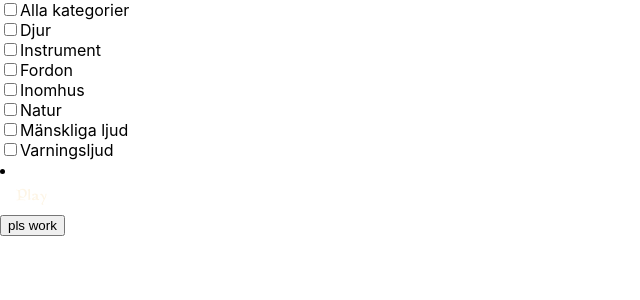
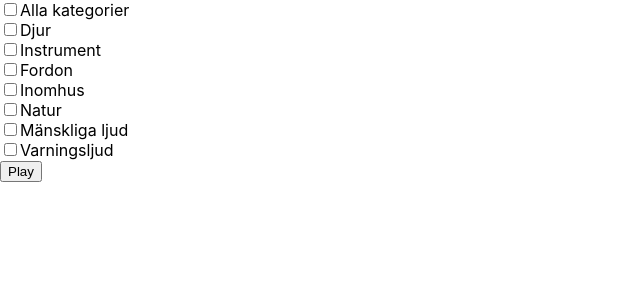
Before and after one commit to Adenholm/SysterLegLog, a React (Create React App) app: page /GuessGame in a window 1280 px wide. Shown: the top 300 px of the page, without its empty margins (0-640 px from the left). Built offline with nearby package versions, Linux system fonts and the light colour scheme.

Commit message:
made function that joins together categories and states as an array of objects

```diff
--- a/src/Components/pages/GuessPage.js
+++ b/src/Components/pages/GuessPage.js
@@ -3,15 +3,16 @@ import axios from 'axios'
 import Card from "./GuessCard"
 import Sound from "react-sound"
 import {components} from "react-select"
+import { Categories } from "../Categories";
+import { useLocation } from 'react-router-dom'
 
-
-//let categories = require('../Categories')
 
 function GuessPage (props){
     const [cards, setCards] = useState([])
     const [isLoaded, setIsLoaded] = useState(false);
     const [correctCard, setCorrectCard] = useState(undefined)
     const [isPlaying,setIsPlaying] = useState(false);
+    const location = useLocation();
 
     const numberOfCards = 4
 
@@ -45,11 +46,30 @@ function GuessPage (props){
       return <div>Loading...</div>;
     }
 
+    //makes an array of objects with all the categories which states are true
+    function joinArrays (states){
+      var result = []
+      var currentState
+      var currentCat
+      for (var i= 0;i<states.length;i++){
+        currentCat = Categories[i].name
+        currentState = states[i]
+        if(currentState== true){
+          result.push({
+            cat: {currentCat},
+            state: {currentState}
+          })
+
+        }
+
+      }
+      return result
+
+    }
+
 
     return (
       <div className="row">
-
-
              {createCards(cards)}
              <Sound
                 url = {correctCard ? correctCard.sound : ''}
--- a/src/Components/pages/GuessSettings.js
+++ b/src/Components/pages/GuessSettings.js
@@ -1,11 +1,12 @@
 import React, {useState} from "react";
-import { Link } from "react-router-dom";
+import {Link, useNavigate} from 'react-router-dom';
 import Checkbox from "../Checkbox";
 import { Categories } from "../Categories";
 
 function GuessSettings (){
     //array with individual states for each checkbox to keep track of which checkboxes are checked or not
     const states = []
+    //var that keeps track on where each category has its state
     var i = -1;
 
     function createCheckbox(cardData) {
@@ -19,16 +20,18 @@ function GuessSettings (){
                 />
         )
     }
+    const navigate = useNavigate();
+    const toGuessGame = () => {
+        navigate('/GuessPage',{state:{categoryStates:states}});
+    }
 
     return(
         //create checkboxes from all categories
         <div>
             {Categories.map(createCheckbox)}
-            <li>
-            <Link to = "/GuessPage" className="link">Play</Link>
-            </li>
-            <button onClick={() => console.log(states)}>
-                pls work
+
+            <button onClick={()=>{toGuessGame()}}>
+                Play
             </button>
 
         </div>
```
